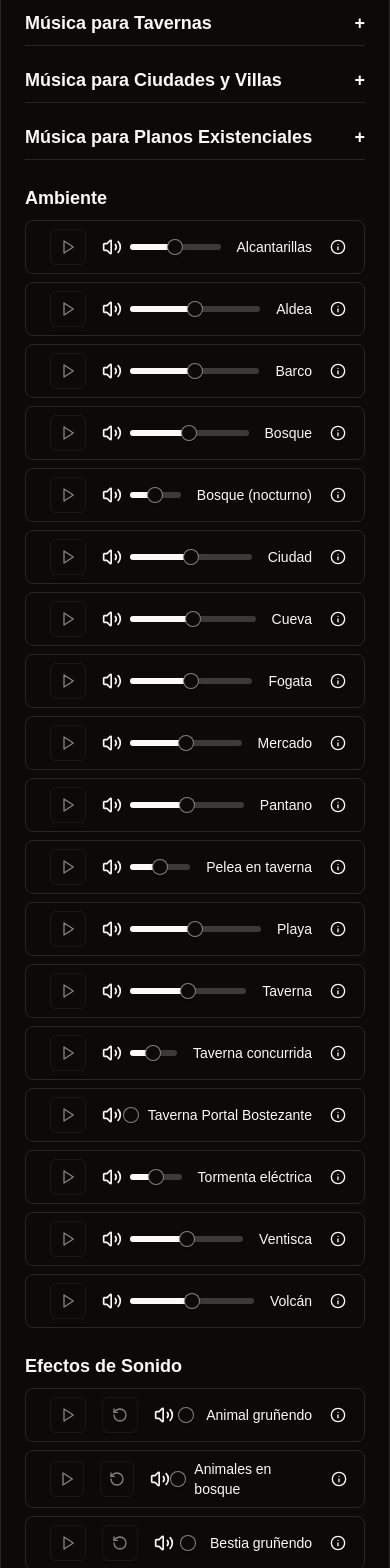
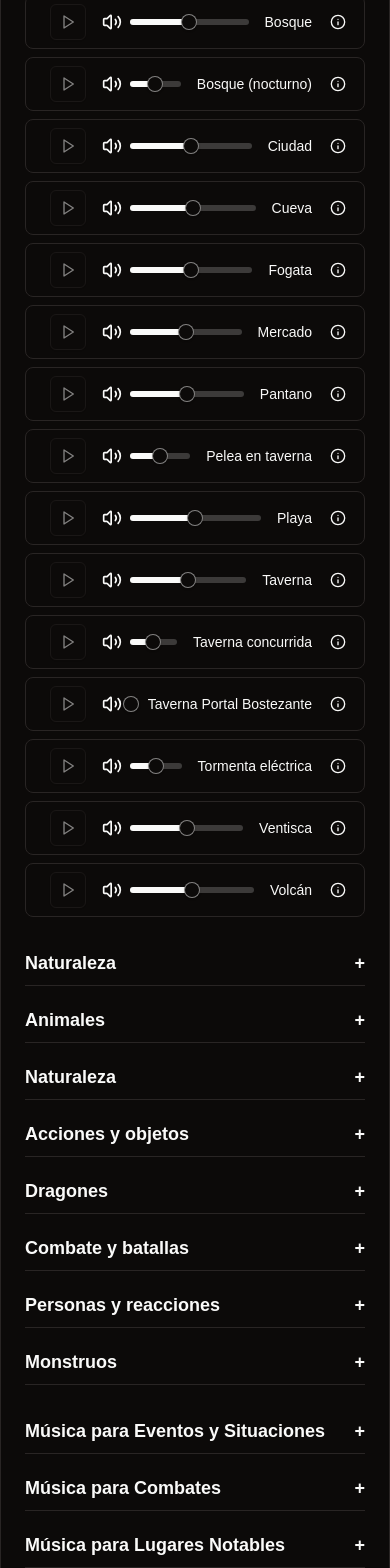
Before and after one commit to linkmoises/dnd-soundboard, a Next.js app: page / in a window 390 px wide. Shown: the part 340-1908 px from the top of the page. Built offline with nearby package versions, Linux system fonts and the light colour scheme.

Commit message:
reordenado el tablero

```diff
--- a/src/components/RPGSoundboard.tsx
+++ b/src/components/RPGSoundboard.tsx
@@ -227,7 +227,7 @@ const AccordionSection = ({ title, children }: { title: string; children: React.
   );
 };
 
-import { musicAudioFiles, ambientAudioFiles, effectsAudioFiles } from '@/lib/audioFiles';
+import { musicAudioFiles, ambientAudioFiles, effectsAudioFiles, sfxAudioFiles } from '@/lib/audioFiles';
 
 const RPGSoundboard = () => {
   const [activeTracks, setActiveTracks] = useState(new Set());
@@ -269,11 +269,97 @@ const RPGSoundboard = () => {
       </CardHeader>
       <CardContent>
         <div className="flex flex-col lg:flex-row gap-6">
-          {/* Columna izquierda: Música */}
+          {/* Columna izquierda: Ambiente */}
+          <div className="lg:w-1/3">
+            <AudioSection
+              title="Ambiente"
+              audioFiles={ambientAudioFiles}
+              activeTracks={activeTracks}
+              onPlay={handlePlay}
+              onStop={handleStop}
+              stopAll={stopAll}
+            />
+          </div>
+          {/* Columna central: Efectos de sonido */}
+          <div className="lg:w-1/3 space-y-3">
+            <AccordionSection title="Naturaleza">
+              <AudioSection
+                audioFiles={effectsAudioFiles.nature}
+                activeTracks={activeTracks}
+                onPlay={handlePlay}
+                onStop={handleStop}
+                stopAll={stopAll}
+              />
+            </AccordionSection>
+            <AccordionSection title="Animales">
+              <AudioSection
+                audioFiles={effectsAudioFiles.animales}
+                activeTracks={activeTracks}
+                onPlay={handlePlay}
+                onStop={handleStop}
+                stopAll={stopAll}
+              />
+            </AccordionSection>
+            <AccordionSection title="Naturaleza">
+              <AudioSection
+                audioFiles={effectsAudioFiles.nature}
+                activeTracks={activeTracks}
+                onPlay={handlePlay}
+                onStop={handleStop}
+                stopAll={stopAll}
+              />
+            </AccordionSection>
+            <AccordionSection title="Acciones y objetos">
+              <AudioSection
+                audioFiles={effectsAudioFiles.acciones}
+                activeTracks={activeTracks}
+                onPlay={handlePlay}
+                onStop={handleStop}
+                stopAll={stopAll}
+              />
+            </AccordionSection>
+            <AccordionSection title="Dragones">
+              <AudioSection
+                audioFiles={effectsAudioFiles.dragones}
+                activeTracks={activeTracks}
+                onPlay={handlePlay}
+                onStop={handleStop}
+                stopAll={stopAll}
+              />
+            </AccordionSection>
+            <AccordionSection title="Combate y batallas">
+              <AudioSection
+                audioFiles={effectsAudioFiles.batallas}
+                activeTracks={activeTracks}
+                onPlay={handlePlay}
+                onStop={handleStop}
+                stopAll={stopAll}
+              />
+            </AccordionSection>
+            <AccordionSection title="Personas y reacciones">
+              <AudioSection
+                audioFiles={effectsAudioFiles.personas}
+                activeTracks={activeTracks}
+                onPlay={handlePlay}
+                onStop={handleStop}
+                stopAll={stopAll}
+              />
+            </AccordionSection>
+            <AccordionSection title="Monstruos">
+              <AudioSection
+                audioFiles={effectsAudioFiles.monstruos}
+                activeTracks={activeTracks}
+                onPlay={handlePlay}
+                onStop={handleStop}
+                stopAll={stopAll}
+              />
+            </AccordionSection>
+          </div>
+          {/* Columna derecha: Musica */}
           <div className="lg:w-1/3 space-y-3">
             <AccordionSection title="Música para Eventos y Situaciones">
               <AudioSection
-                audioFiles={musicAudioFiles.music}
+                audioFiles={musicAudioFiles.events}
                 activeTracks={activeTracks}
                 onPlay={handlePlay}
                 onStop={handleStop}
@@ -335,28 +421,7 @@ const RPGSoundboard = () => {
               />
             </AccordionSection>
           </div>
-          {/* Columna central: Ambientación */}
-          <div className="lg:w-1/3">
-            <AudioSection
-              title="Ambiente"
-              audioFiles={ambientAudioFiles}
-              activeTracks={activeTracks}
-              onPlay={handlePlay}
-              onStop={handleStop}
-              stopAll={stopAll}
-            />
-          </div>
-          {/* Columna derecha: Efectos de Sonido */}
-          <div className="lg:w-1/3">
-            <AudioSection
-              title="Efectos de Sonido"
-              audioFiles={effectsAudioFiles}
-              activeTracks={activeTracks}
-              onPlay={handlePlay}
-              onStop={handleStop}
-              stopAll={stopAll}
-            />
-          </div>
+
         </div>
       </CardContent>
       <CardFooter className="flex flex-col items-start text-sm text-muted-foreground">
--- a/src/lib/audioFiles.ts
+++ b/src/lib/audioFiles.ts
@@ -1,5 +1,5 @@
 export const musicAudioFiles = {
-    music: [
+    events: [
         {
             name: "Sesión Zero",
             url: "/audio/music-bardify-session-zero",
@@ -649,7 +649,34 @@ export const ambientAudioFiles = [
     },
 ];
 
-export const effectsAudioFiles = [
+export const effectsAudioFiles = {
+    nature: [
+        {
+            name: "Bosque",
+            url: "/audio/sfx-sevillano-animales-bosque",
+            isLooping: false,
+            license: "Sevillano ©"
+        },
+        {
+            name: "Cascada",
+            url: "/audio/sfx-pixabay-waterfall",
+            isLooping: false,
+            license: "Pixabay © tramp963"
+        },
+        {
+            name: "Río",
+            url: "/audio/sfx-sevillano-rio-corriente",
+            isLooping: false,
+            license: "Sevillano ©"
+        },
+        {
+            name: "Truenos",
+            url: "/audio/sfx-sevillano-truenos",
+            isLooping: false,
+            license: "Sevillano ©"
+        },
+    ],
+    animales: [
         {
             name: "Animal gruñendo",
             url: "/audio/sfx-sevillano-animal-grunendo",
@@ -657,13 +684,7 @@ export const effectsAudioFiles = [
             license: "Salvador Sevillano ©"
         },
         {
-        name: "Animales en bosque",
-        url: "/audio/sfx-sevillano-animales-bosque",
-        isLooping: false,
-        license: "Sevillano ©"
-    },
-    {
-        name: "Bestia gruñendo",
+            name: "Animal rugiendo",
             url: "/audio/sfx-sevillano-bestia-rugiendo",
             isLooping: false,
             license: "Salvador Sevillano ©"
@@ -686,6 +707,14 @@ export const effectsAudioFiles = [
             isLooping: false,
             license: "Sevillano ©"
         },
+        {
+            name: "Gallo",
+            url: "/audio/sfx-sevillano-gallo",
+            isLooping: false,
+            license: "Sevillano ©"
+        },
+    ],
+    acciones: [
         {
             name: "Campanas de iglesia",
             url: "/audio/sfx-sevillano-campanas-iglesia",
@@ -717,6 +746,32 @@ export const effectsAudioFiles = [
             license: "Sevillano ©"
         },
         {
+            name: "Llamando a la puerta",
+            url: "/audio/sfx-sevillano-llamando-puerta",
+            isLooping: false,
+            license: "Sevillano ©"
+        },
+        {
+            name: "Puerta abriéndose",
+            url: "/audio/sfx-sevillano-puerta-abriendose",
+            isLooping: false,
+            license: "Sevillano ©"
+        },
+        {
+            name: "Reja",
+            url: "/audio/sfx-sevillano-reja",
+            isLooping: false,
+            license: "Sevillano ©"
+        },
+        {
+            name: "Pasos",
+            url: "/audio/sfx-sevillano-pasos",
+            isLooping: false,
+            license: "Sevillano ©"
+        },
+    ],
+    dragones: [
+        {
             name: "Dragón comiendo personas",
             url: "/audio/sfx-sevillano-dragon-comiendo-personas",
             isLooping: false,
@@ -735,13 +790,13 @@ export const effectsAudioFiles = [
             license: "Sevillano ©"
         },
         {
-        name: "Dragón gritando",
+            name: "Dragón grito 1",
             url: "/audio/sfx-sevillano-dragon-grito",
             isLooping: false,
             license: "Sevillano ©"
         },
         {
-        name: "Dragón gritando 2",
+            name: "Dragón grito 2",
             url: "/audio/sfx-sevillano-dragon-grito-2",
             isLooping: false,
             license: "Sevillano ©"
@@ -753,20 +808,16 @@ export const effectsAudioFiles = [
             license: "Sevillano ©"
         },
         {
-        name: "Dragón volador",
+            name: "Dragón volando",
             url: "/audio/sfx-sevillano-dragon-volador",
             isLooping: false,
             license: "Sevillano ©"
         },
+    ],
+    batallas: [
         {
             name: "Ejército andando",
             url: "/audio/sfx-sevillano-ejercito-andando",
-        isLooping: false,
-        license: "Sevillano ©"
-    },
-    {
-        name: "Ejército de no muertos",
-        url: "/audio/sfx-sevillano-ejercito-no-muertos",
             isLooping: false,
             license: "Sevillano ©"
         },
@@ -783,24 +834,6 @@ export const effectsAudioFiles = [
             license: "Sevillano ©"
         },
         {
-        name: "Estocada",
-        url: "/audio/sfx-sevillano-estocada",
-        isLooping: false,
-        license: "Sevillano ©"
-    },
-    {
-        name: "Fantasma",
-        url: "/audio/sfx-sevillano-fantasma",
-        isLooping: false,
-        license: "Sevillano ©"
-    },
-    {
-        name: "Gallo",
-        url: "/audio/sfx-sevillano-gallo",
-        isLooping: false,
-        license: "Sevillano ©"
-    },
-    {
             name: "Golpe metálico",
             url: "/audio/sfx-sevillano-golpe-metal",
             isLooping: false,
@@ -812,6 +845,26 @@ export const effectsAudioFiles = [
             isLooping: false,
             license: "Sevillano ©"
         },
+        {
+            name: "Latigazo",
+            url: "/audio/sfx-sevillano-latigazo",
+            isLooping: false,
+            license: "Sevillano ©"
+        },
+        {
+            name: "Rompiendo cristales",
+            url: "/audio/sfx-sevillano-rompiendo-cristales",
+            isLooping: false,
+            license: "Sevillano ©"
+        },
+        {
+            name: "Rotura con grito",
+            url: "/audio/sfx-sevillano-rotura-grito",
+            isLooping: false,
+            license: "Sevillano ©"
+        },
+    ],
+    personas: [
         {
             name: "Hombre expirando",
             url: "/audio/sfx-sevillano-hombre-expirando",
@@ -831,30 +884,6 @@ export const effectsAudioFiles = [
             license: "Sevillano ©"
         },
         {
-        name: "Latigazo",
-        url: "/audio/sfx-sevillano-latigazo",
-        isLooping: false,
-        license: "Sevillano ©"
-    },
-    {
-        name: "Llamando a la puerta",
-        url: "/audio/sfx-sevillano-llamando-puerta",
-        isLooping: false,
-        license: "Sevillano ©"
-    },
-    {
-        name: "Monstruo risa malvada",
-        url: "/audio/sfx-sevillano-monstruo-risa-malvada",
-        isLooping: false,
-        license: "Sevillano ©"
-    },
-    {
-        name: "Muerto caminando",
-        url: "/audio/sfx-sevillano-muerto-caminando",
-        isLooping: false,
-        license: "Sevillano ©"
-    },
-    {
             name: "Mujeres riendo",
             url: "/audio/sfx-sevillano-mujeres-riendo",
             isLooping: false,
@@ -863,12 +892,6 @@ export const effectsAudioFiles = [
         {
             name: "Mujer gritando",
             url: "/audio/sfx-sevillano-mujer-gritando",
-        isLooping: false,
-        license: "Sevillano ©"
-    },
-    {
-        name: "Pasos",
-        url: "/audio/sfx-sevillano-pasos",
             isLooping: false,
             license: "Sevillano ©"
         },
@@ -891,38 +914,34 @@ export const effectsAudioFiles = [
             license: "Sevillano ©"
         },
         {
-        name: "Puerta abriéndose",
-        url: "/audio/sfx-sevillano-puerta-abriendose",
+            name: "Suspiro de miedo",
+            url: "/audio/sfx-sevillano-suspiro-miedo",
+            isLooping: false,
+            license: "Sevillano ©"
+        },
+    ],
+    monstruos: [
+        {
+            name: "Ejército de no muertos",
+            url: "/audio/sfx-sevillano-ejercito-no-muertos",
             isLooping: false,
             license: "Sevillano ©"
         },
         {
-        name: "Reja",
-        url: "/audio/sfx-sevillano-reja",
+            name: "Fantasma",
+            url: "/audio/sfx-sevillano-fantasma",
             isLooping: false,
             license: "Sevillano ©"
         },
         {
-        name: "Río corriente",
-        url: "/audio/sfx-sevillano-rio-corriente",
+            name: "Monstruo risa malvada",
+            url: "/audio/sfx-sevillano-monstruo-risa-malvada",
             isLooping: false,
             license: "Sevillano ©"
         },
         {
-        name: "Rompiendo cristales",
-        url: "/audio/sfx-sevillano-rompiendo-cristales",
-        isLooping: false,
-        license: "Sevillano ©"
-    },
-    {
-        name: "Rotura con grito",
-        url: "/audio/sfx-sevillano-rotura-grito",
-        isLooping: false,
-        license: "Sevillano ©"
-    },
-    {
-        name: "Suspiro de miedo",
-        url: "/audio/sfx-sevillano-suspiro-miedo",
+            name: "Muerto caminando",
+            url: "/audio/sfx-sevillano-muerto-caminando",
             isLooping: false,
             license: "Sevillano ©"
         },
@@ -938,10 +957,6 @@ export const effectsAudioFiles = [
             isLooping: false,
             license: "Sevillano ©"
         },
-    {
-        name: "Truenos",
-        url: "/audio/sfx-sevillano-truenos",
-        isLooping: false,
-        license: "Sevillano ©"
-    },
-];
+
+    ]
+}
```
Also changed, not shown: 1 other file (tests, documents, lock files or other folders). Lines whose indentation alone changed are shown as unchanged.
